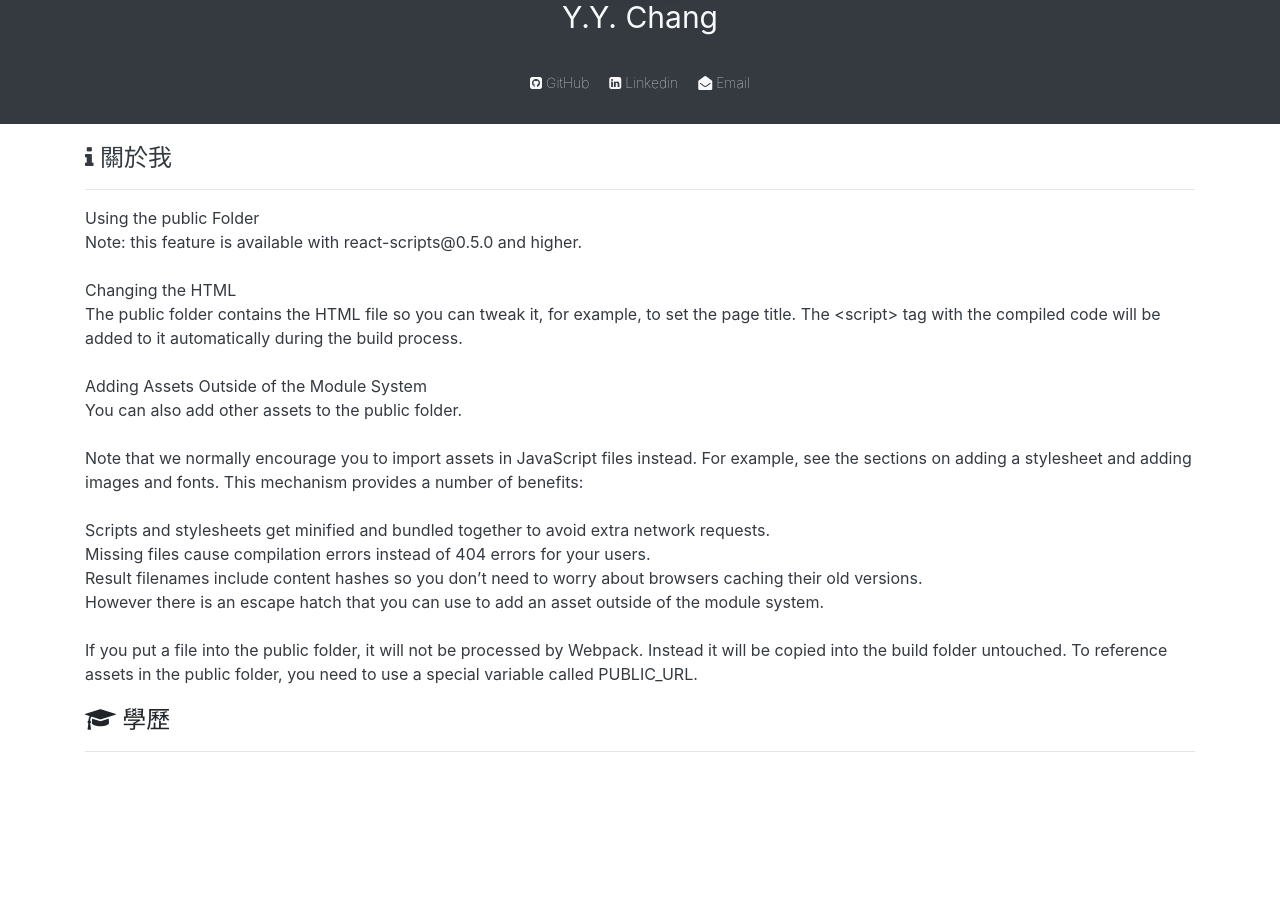
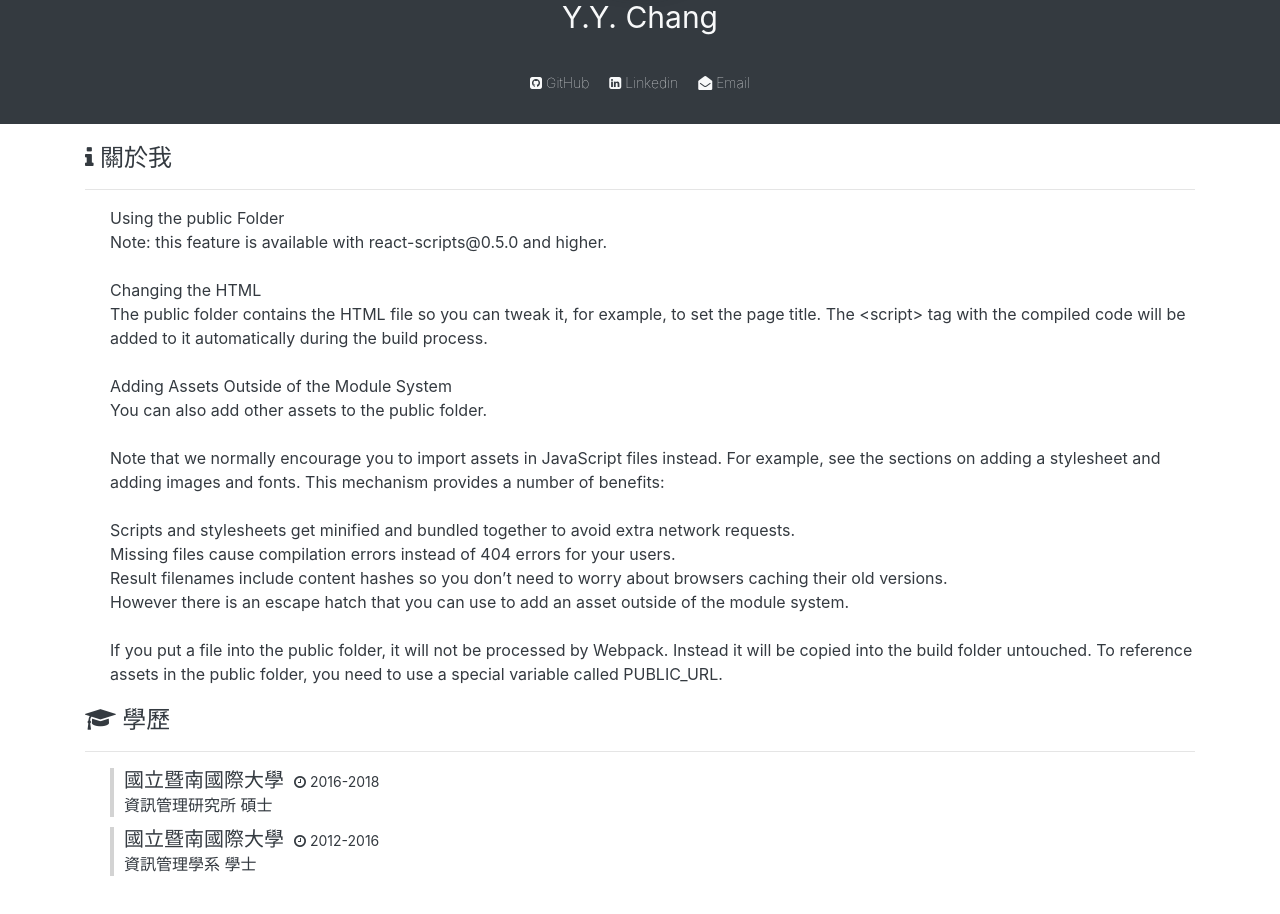
Before and after one commit to x3388638/x3388638.github.io, a React (Create React App) app: page / in a window 1280 px wide. Shown: the part 320-1234 px from the top of the page. Before the commit the page ends 1088 px from the top, so only its background shows below. Built offline with nearby package versions, Linux system fonts and the light colour scheme.

Commit message:
add Education

```diff
--- a/src/About.css
+++ b/src/About.css
@@ -1,9 +1,9 @@
 .About {
 	padding-top: 20px;
-	padding-bottom: 20px;
 	color: var(--dark);
 }
 
 .About__content {
 	white-space: pre-line;
+	margin-left: 40px;
 }
--- a/src/About.js
+++ b/src/About.js
@@ -36,7 +36,7 @@ export default class About extends React.Component {
 							title="關於我"
 						/>
 					</Col>
-					<Col className="About__content" md={ 12 }>{ this.state.content }</Col>
+					<div className="About__content">{ this.state.content }</div>
 				</Row>
 			</Container>
 		)
--- a/src/App.css
+++ b/src/App.css
@@ -2,3 +2,7 @@ body {
 	font-family: Arial, "文泉驛正黑", "WenQuanYi Zen Hei", "儷黑 Pro", "LiHei Pro", "微軟正黑體", "Microsoft JhengHei", "標楷體", DFKai-SB, sans-serif;
 	background: var(--light);
 }
+
+.Main {
+	margin-bottom: 50px;
+}
--- a/src/App.js
+++ b/src/App.js
@@ -12,7 +12,7 @@ import './App.css';
 export default class App extends Component {
 	render() {
 		return (
-			<Container fluid>
+			<Container className="Main" fluid>
 				<Jumbo />
 				<About />
 				<Education />
--- /dev/null
+++ b/src/Education.css
@@ -0,0 +1,23 @@
+.Education {
+	padding-top: 20px;
+	color: var(--dark);
+}
+
+.Education__content {
+	margin-left: 40px;
+}
+
+.Education__item {
+	padding-left: 10px;
+	border-left: 4px solid #d3d3d3;
+	margin-bottom: 10px;
+}
+
+.Education__school {
+	display: inline;
+}
+
+.Education__time {
+	margin-left: 10px;
+	font-size: 14px;
+}
--- a/src/Education.js
+++ b/src/Education.js
@@ -7,17 +7,35 @@ import {
 
 import BlockTitle from './BlockTitle';
 
+import './Education.css';
+
 export default class Education extends React.Component {
 	render() {
 		return (
-			<Container>
+			<Container className="Education">
 				<Row>
-					<Col>
+					<Col md={ 12 }>
 						<BlockTitle
 							icon="graduation-cap"
 							title="學歷"
 						/>
 					</Col>
+					<div className="Education__content">
+						<div className="Education__item">
+							<h5 className="Education__school">國立暨南國際大學</h5>
+							<span className="Education__time">
+								<i className="fa fa-clock-o" aria-hidden="true"></i> 2016-2018
+							</span><br />
+							資訊管理研究所 碩士
+						</div>
+						<div className="Education__item">
+							<h5 className="Education__school">國立暨南國際大學</h5>
+							<span className="Education__time">
+								<i className="fa fa-clock-o" aria-hidden="true"></i> 2012-2016
+							</span><br />
+							資訊管理學系 學士
+						</div>
+					</div>
 				</Row>
 			</Container>
 		)
```
